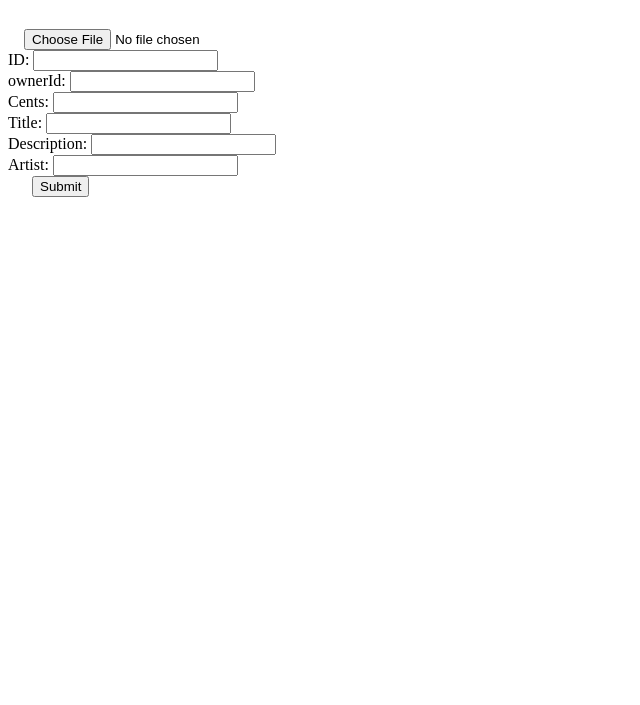
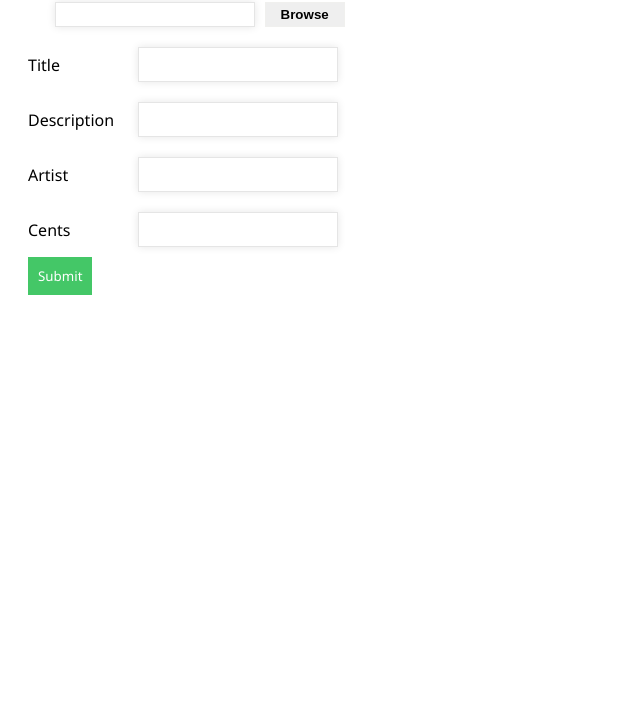
Before and after one commit to AlstonLin/HackHarvard, a website: page public/upload.html in a window 1280 px wide. Shown: the part 95-800 px from the top of the page, without its empty margins (0-640 px from the left). Drawn offline with nearby package versions, Linux system fonts and the light colour scheme.

Commit message:
Upload UI

```diff
--- a/public/upload.html
+++ b/public/upload.html
@@ -2,18 +2,145 @@
     <head>
         <script src="https://ajax.googleapis.com/ajax/libs/jquery/3.3.1/jquery.min.js"></script>
         <title>Upload Song</title>
+        <style>
+            .title {
+                font-family: 'Segoe UI', Tahoma, Geneva, Verdana, sans-serif;
+                font-size: 30px;
+            }
+
+            input[type=text], input[type=number]{
+                padding: 9px;
+                margin: 10px;
+                border: solid 1px #E5E5E5;
+                outline: 0;
+                font: normal 13px/100% Verdana, Tahoma, sans-serif;
+                width: 200px;
+                background: #FFFFFF;
+                box-shadow: rgba(0,0,0, 0.1) 0px 0px 8px;
+            }
+
+            input:hover, textarea:hover,
+            input:focus, textarea:focus {
+                border-color: #C9C9C9;
+            }
+
+            form {
+                margin-bottom: 0;
+            }
+
+            .formLine {
+                font-family: 'Segoe UI', Tahoma, Geneva, Verdana, sans-serif;
+                display: flex;
+                align-items: center;
+            }
+
+            .wrapper {
+                padding: 20px;
+            }
+
+            .submit {
+                background-color:#44c767;
+                border: 0px;
+                font-family: 'Segoe UI', Tahoma, Geneva, Verdana, sans-serif;
+                display: inline;
+                color:#ffffff;
+                padding: 10px;
+            }
+
+            .submit:hover {
+                background-color:#5cbf2a;
+            }
+
+            .inputLabel {
+                width: 100px;
+            }
+
+            .file_input_textbox {
+                height: 25px;
+                width: 200px;
+                float: left;
+            }
+            .file_input_div {
+                position: relative;
+                width: 80px;
+                height: 26px;
+                overflow: hidden;
+            }
+            .file_input_button {
+                width: 80px;
+                position: absolute;
+                top: 0px;
+                border: 1px solid #F0F0EE;
+                padding: 2px 8px 2px 8px;
+                font-weight: bold;
+                height: 25px;
+                margin: 0px;
+                margin-right: 5px;
+            }
+            .file_input_button_hover {
+                width: 80px;
+                position: absolute;
+                top: 0px;
+                background-color: #B2BBD0;
+                border: 0px;
+                padding: 2px 8px 2px 8px;
+                height: 25px;
+                margin: 0px;
+                font-weight: bold;
+                margin-right: 5px;
+            }
+            .file_input_hidden {
+                font-size: 45px;
+                position: absolute;
+                right: 0px;
+                top: 0px;
+                cursor: pointer;
+                opacity: 0;
+                filter: alpha(opacity=0);
+                -ms-filter: "alpha(opacity=0)";
+                -khtml-opacity: 0;
+                -moz-opacity: 0;
+            }
+
+        </style>
     </head>
     <body>
-    <h1>Upload your song</h1>
+        <div class="wrapper">
+            <div class="title">Upload your Song</div>
             <form action="/api/file" method="post" enctype="multipart/form-data">
-      <input type="file" name="content"/><br/>
-      ID: <input type="text" name="id"><br/>
+                <div class="formLine">
+                    <input type="text" id="fileName" class="file_input_textbox" readonly="readonly">
+                    <div class="file_input_div">
+                        <input id="fileInputButton" type="button" value="Browse" class="file_input_button" />
+                        <input type="file" class="file_input_hidden"
+                            onchange="document.getElementById('fileName').value = this.value"
+                            onmouseover="document.getElementById('fileInputButton').className = 'file_input_button_hover';" onmouseout="document.getElementById('fileInputButton').className = 'file_input_button';" />
+                    </div>
+                </div>
+                <div style="display: none">
+                    ID: <input type="text" name="id">
+                </div>
+                <div style="display: none">
                     ownerId: <input type="text" name="ownerId"><br/>
-      Cents: <input type="number" name="costCents"><br/>
-      Title: <input type="text" name="title"><br/>
-      Description: <input type="text" name="description"><br/>
-      Artist: <input type="text" name="artist"><br/>
-      <input type="submit" />
+                </div>
+                <div class="formLine">
+                    <div class="inputLabel">Title</div>
+                    <input type="text" name="title"><br/>
+                </div>
+                <div class="formLine">
+                    <div class="inputLabel">Description</div>
+                    <input type="text" name="description"><br/>
+                </div>
+                <div class="formLine">
+                    <div class="inputLabel">Artist</div>
+                    <input type="text" name="artist"><br/>
+                </div>
+                <div class="formLine">
+                    <div class="inputLabel">Cents</div>
+                    <input type="number" name="costCents"><br/>
+                </div>
+                <input type="submit" class="submit" />
             </form>
+        </div>
     </body>
 </html>
```
Lines whose indentation alone changed are shown as unchanged.
